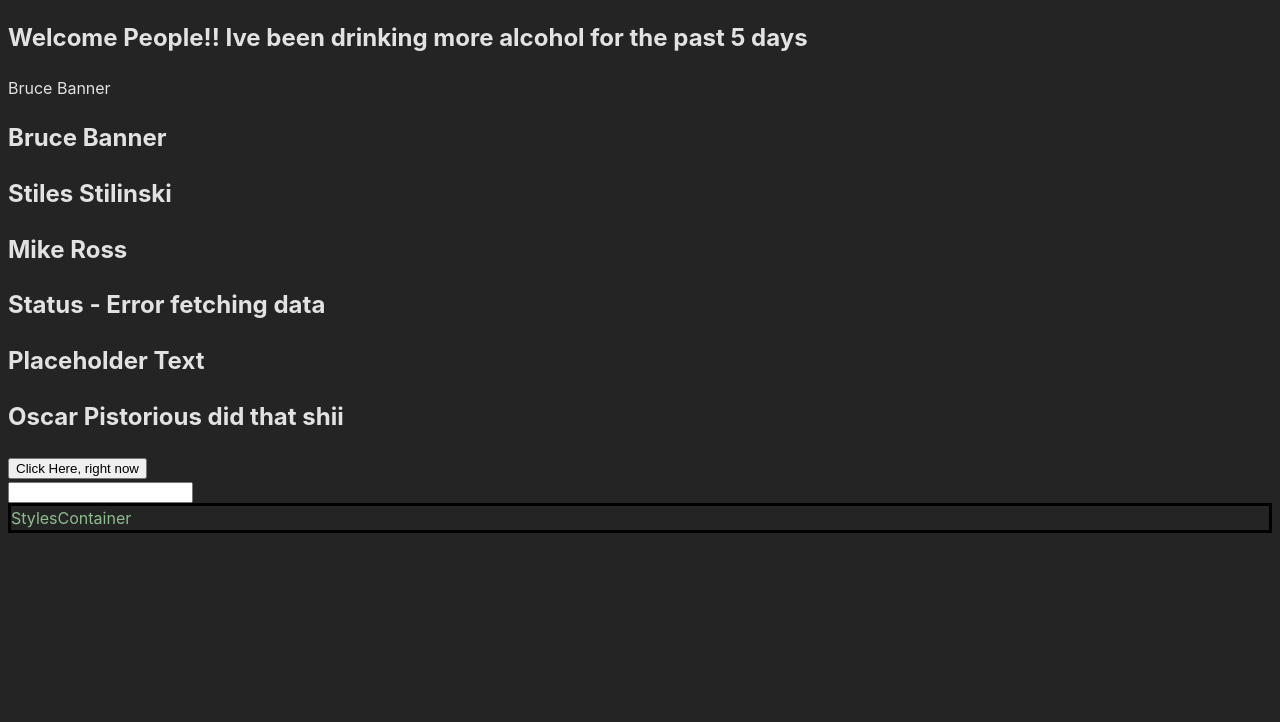
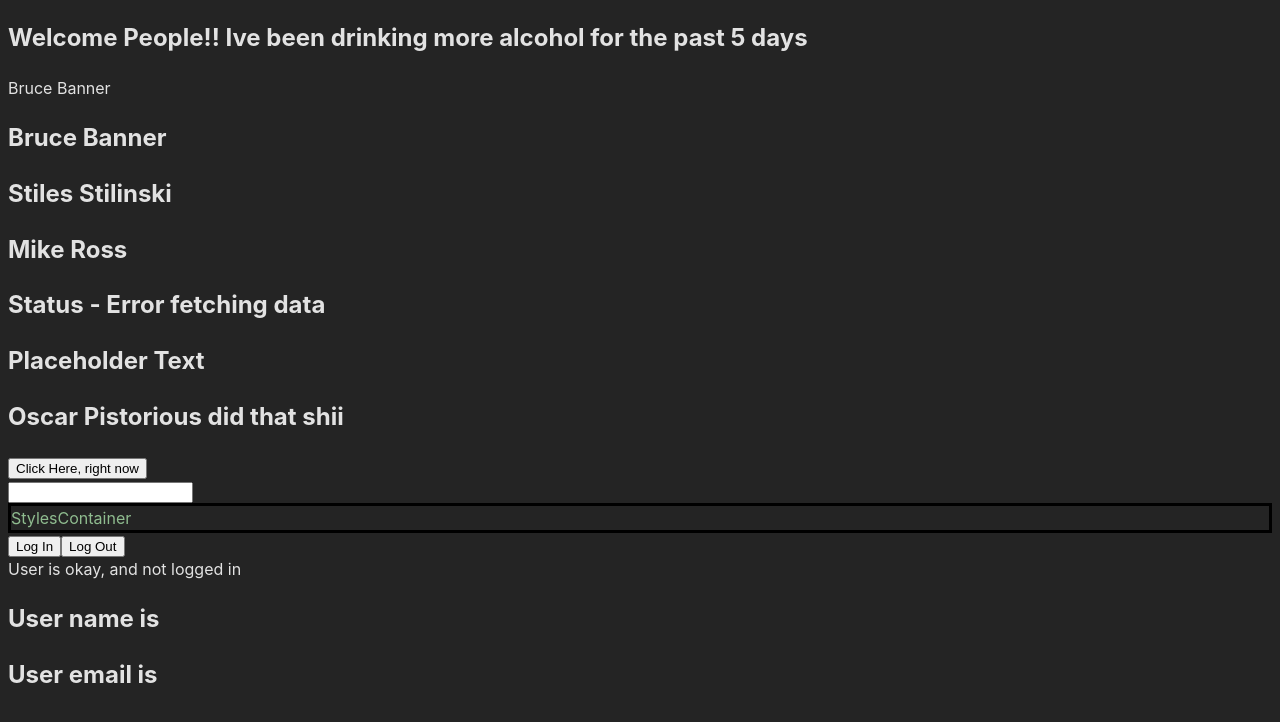
Before and after one commit to DIFU-N/react-typescript, a React (Vite) app: page / in a window 1280 px wide. Shown: the top 722 px of the page. Built offline with nearby package versions, Linux system fonts and the light colour scheme.

Commit message:
useState value types

```diff
--- a/src/App.tsx
+++ b/src/App.tsx
@@ -7,6 +7,7 @@ import Person from "./components/Person"
 import PersonList from "./components/PersonList"
 import { Status } from "./components/Status"
 import { StylesContainer } from "./components/StylesContainer"
+import { LoggedIn } from "./components/state/LoggedIn"
 
 function App() {
   const personName = {
@@ -42,6 +43,7 @@ function App() {
       }} />
       <Input value="" handleChange={(event) => console.log('this shii', event)} />
       <StylesContainer styles={{border: '3px solid black', color: 'darkseagreen'}} />
+      <LoggedIn />
     </div>
   )
 }
--- /dev/null
+++ b/src/components/state/LoggedIn.tsx
@@ -0,0 +1,33 @@
+import { useState } from "react"
+
+type AuthUser = {
+    name: string,
+    email: string,
+}
+
+export const LoggedIn = () => {
+    const [isLoggedIn, setIsLoggedIn] = useState(false)
+    const [userDetails, setUserDetails] = useState<AuthUser | null>(null);
+    const handleLogIn = () => {
+        setIsLoggedIn(true)
+        setUserDetails({
+            name: 'Ted Lasso',
+            email: 'teddylong@teddywestside.tm'
+        })
+    }
+    const handleLogOut = () => {
+        setIsLoggedIn(false)
+        setUserDetails(null);
+    }
+  return (
+    <div>
+        <button onClick={handleLogIn}>Log In</button>
+        <button onClick={handleLogOut}>Log Out</button>
+        <div>User is {isLoggedIn ? 'okay, and logged in' : 'okay, and not logged in'}</div>
+        <div>
+            <h2>User name is {userDetails?.name}</h2>
+            <h2>User email is {userDetails?.email}</h2>
+        </div>
+    </div>
+  )
+}
```
